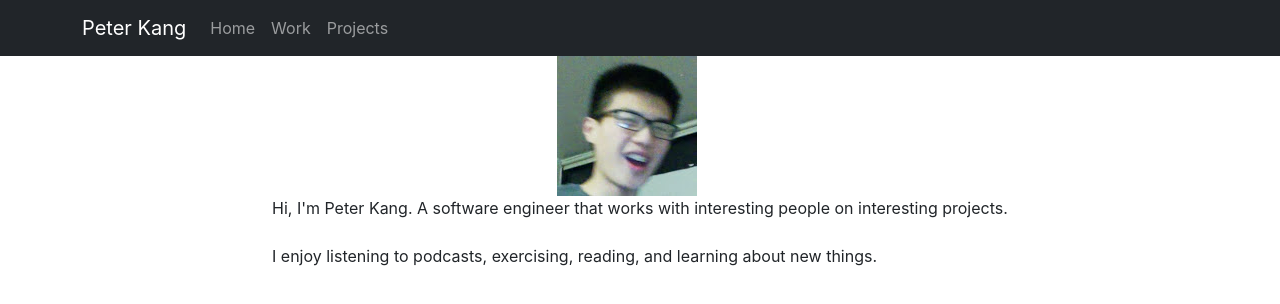
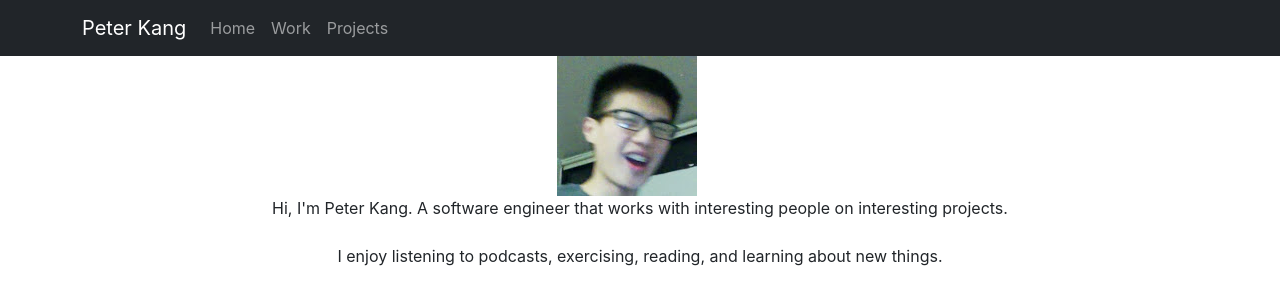
Before and after one commit to Peter-Kang/Peter-Kang.github.io, a React (Create React App) app: page /#/ in a window 1280 px wide. Shown: the top 304 px of the page. Built offline with nearby package versions, Linux system fonts and the light colour scheme.

Commit message:
Updated center text

```diff
--- a/src/routes/Home.js
+++ b/src/routes/Home.js
@@ -12,13 +12,13 @@ const Home = ()=>
                 </Col>
             </Row>
             <Row className="justify-content-center">
-                <Col md={8} sm={8} xs={10}>
+                <Col md={8} sm={8} xs={10} className="text-center">
                     Hi, I'm Peter Kang. A software engineer that works with interesting people on interesting projects.
                 </Col>
             </Row>
             <br/>
             <Row className="justify-content-center">
-                <Col md={8} sm={8} xs={10}>
+                <Col md={8} sm={8} xs={10} className="text-center">
                     I enjoy listening to podcasts, exercising, reading, and learning about new things.
                 </Col>
             </Row>
```
